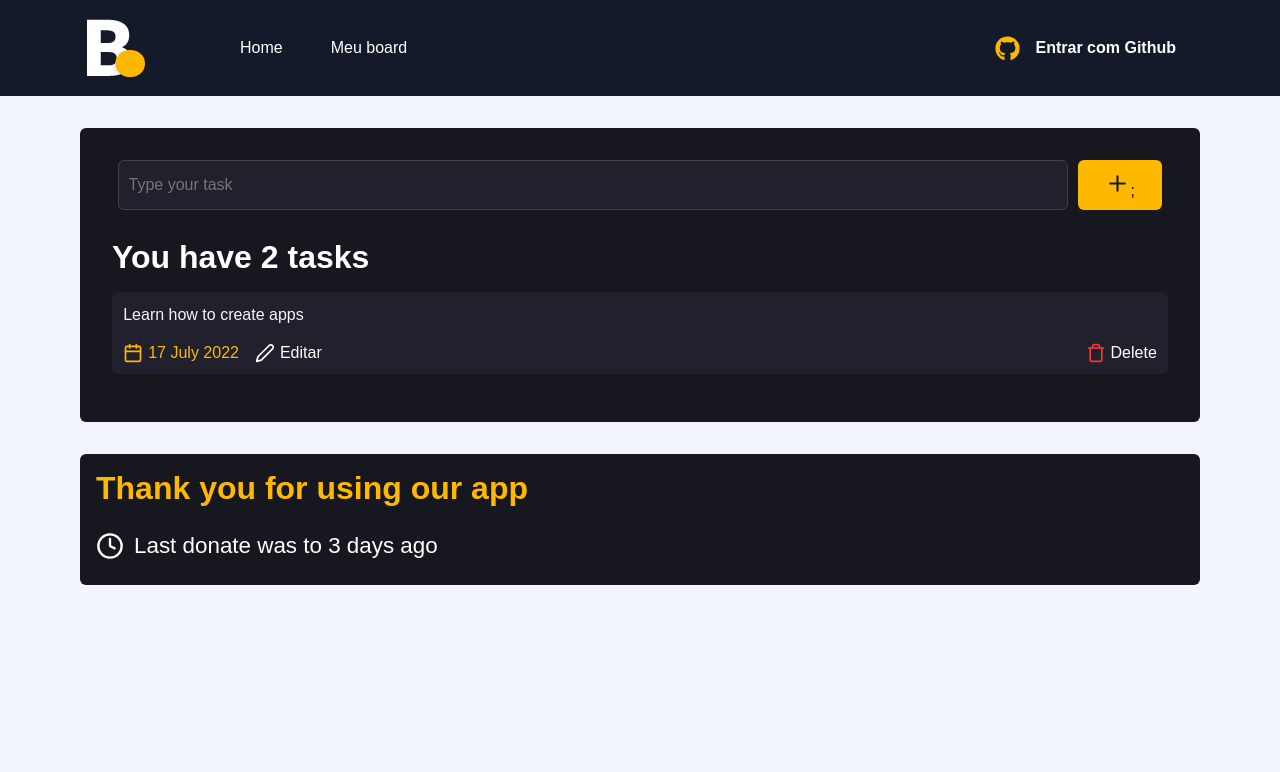
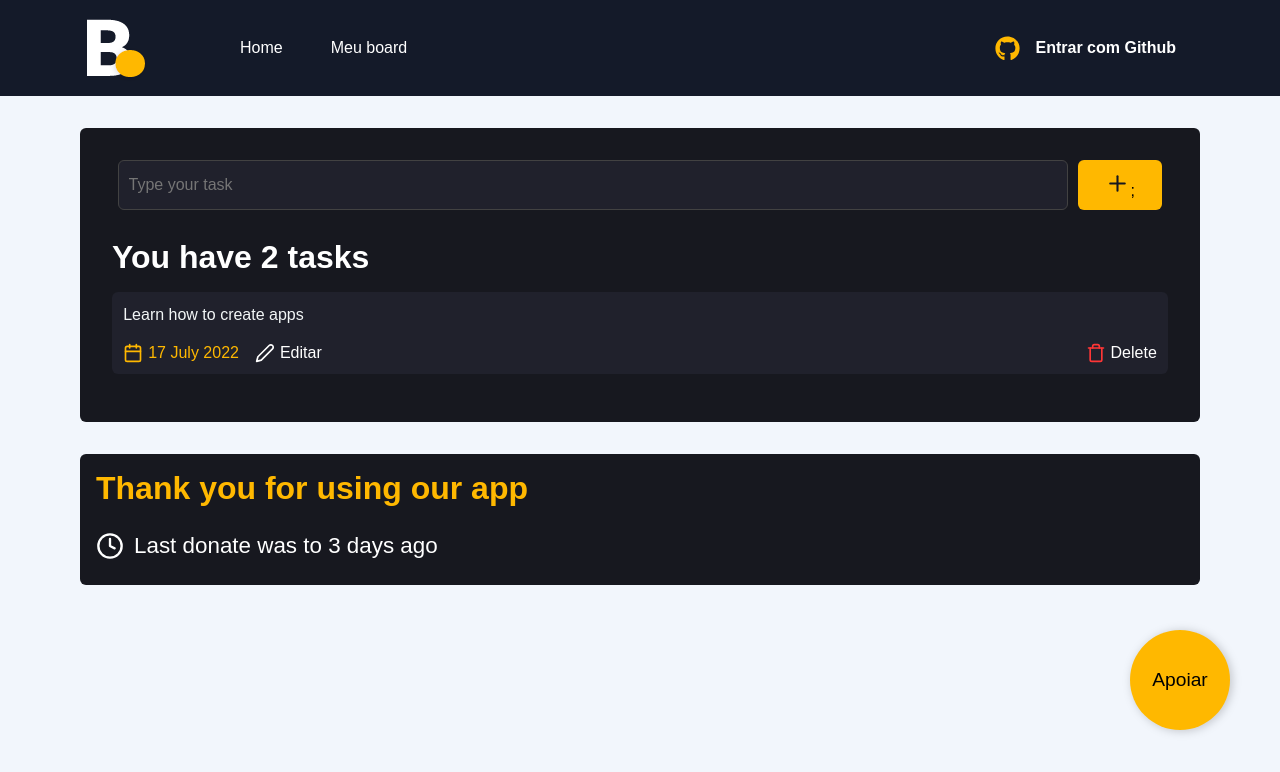
Before and after one commit to MatheusRodri/web_board_nx, a Next.js app: page /board in a window 1280 px wide. Shown: the top 772 px of the page. Built offline with nearby package versions, Linux system fonts and the light colour scheme.

Commit message:
create button support financial

```diff
--- /dev/null
+++ b/src/components/DonateButton/index.tsx
@@ -0,0 +1,14 @@
+import Link from "next/link";
+import styles from "./styles.module.scss";
+
+export function DonateButton(){
+    return(
+        <div className={styles.donateContainer}>
+            <Link href="/donate">
+                <button>
+                    Apoiar
+                </button>
+            </Link>
+        </div>
+    )
+}
--- /dev/null
+++ b/src/components/DonateButton/styles.module.scss
@@ -0,0 +1,21 @@
+.donateContainer {
+    position: absolute;
+    bottom: 70px;
+    right: 50px;
+    z-index: 99;
+
+    button {
+        border: 0;
+        background-color: #ffb800;
+        width: 100px;
+        height: 100px;
+        border-radius: 50%;
+        font-size: 1.2rem;
+        filter: drop-shadow(2px 1px 5px rgba(0, 0, 0, 0.2));
+        transition: all 0.2s;
+    }
+
+    button:hover{
+        transform: scale(1.2);
+    }
+}
--- a/src/pages/board/index.tsx
+++ b/src/pages/board/index.tsx
@@ -1,6 +1,7 @@
 import Head from "next/head";
 import styles from "./styles.module.scss";
 import { FiPlus, FiCalendar, FiEdit2, FiTrash, FiClock } from 'react-icons/fi';
+import { DonateButton } from "../../components/DonateButton";
 
 export default function Board() {
     return (
@@ -53,6 +54,8 @@
                     </time>
                 </div>
             </div>
+
+            <DonateButton/>
         </>
     )
 }
```
